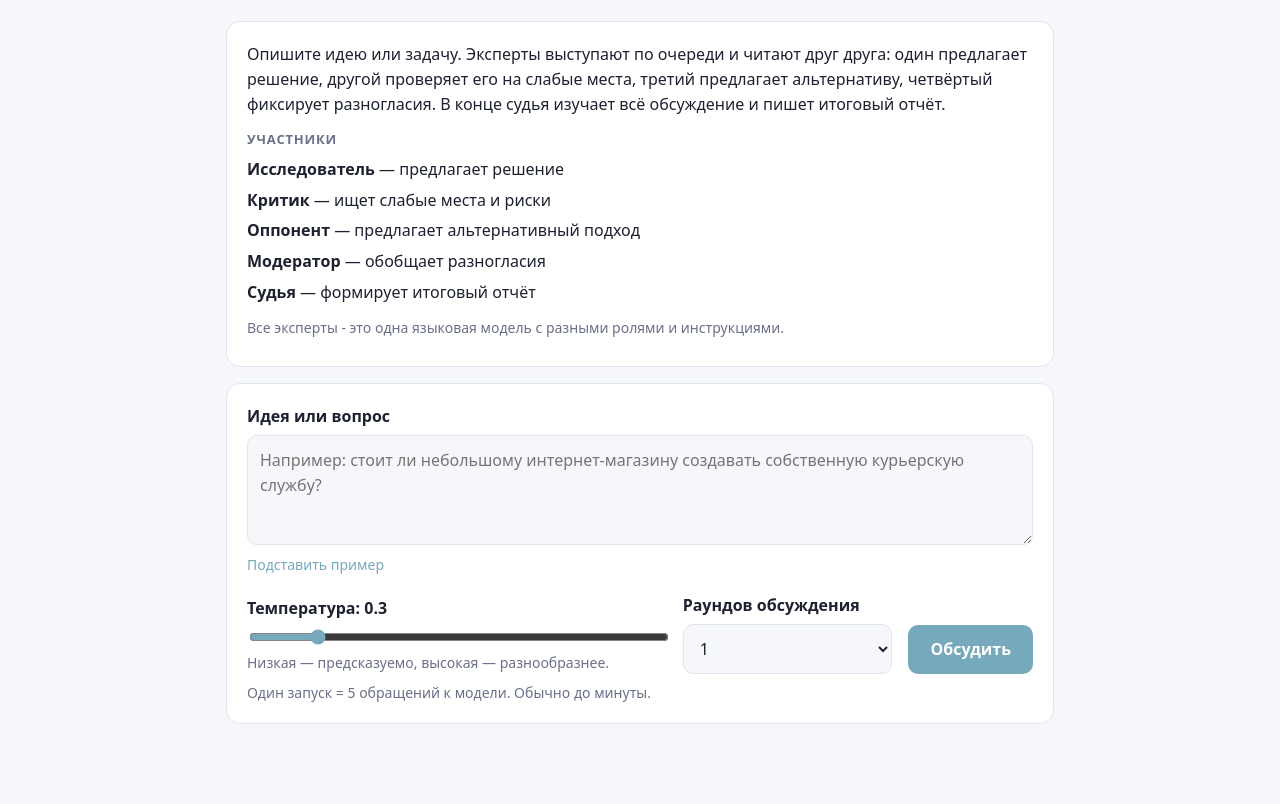
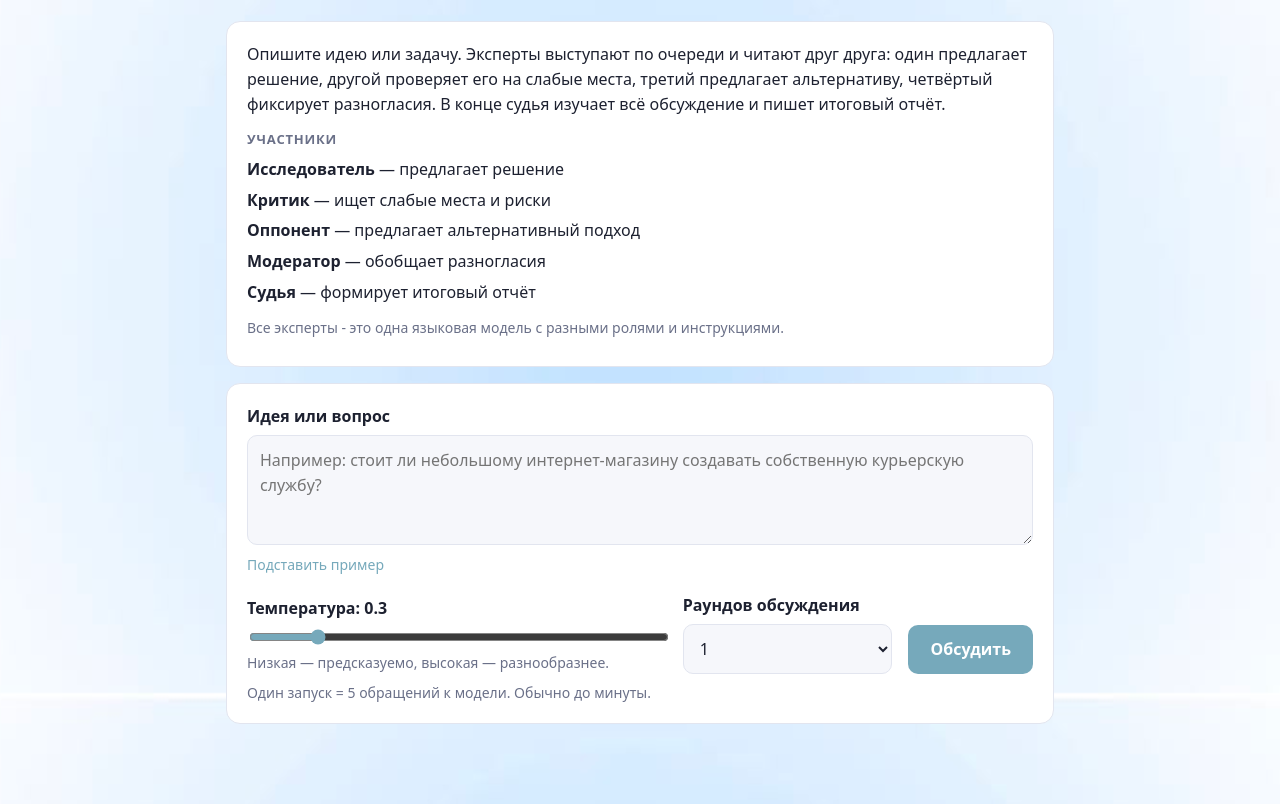
Before and after one commit to LLINAJOO/ai_debate, a plain HTML site: page index.html in a window 1280 px wide. Shown: the part 107-911 px from the top of the page. Drawn offline with Linux system fonts and the light colour scheme; no server answers.

Commit message:
Update style.css

```diff
--- a/style.css
+++ b/style.css
@@ -57,7 +57,13 @@
 
 body {
     margin: 0;
-    background: var(--bg);
+    background-color: var(--bg);
+    background-image: url("images/background.jpg");
+    background-size: cover;
+    background-position: center;
+    background-repeat: no-repeat;
+    background-attachment: fixed;
+
     color: var(--text);
     font: 16px/1.55 system-ui, -apple-system, "Segoe UI", Roboto, sans-serif;
 }
```
